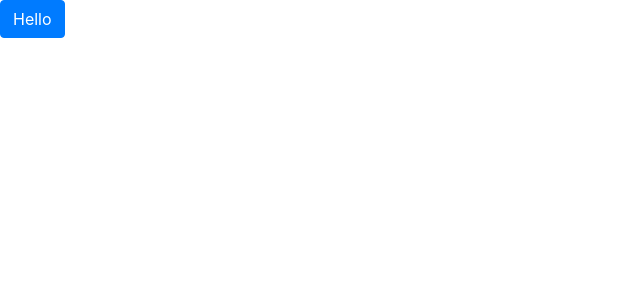
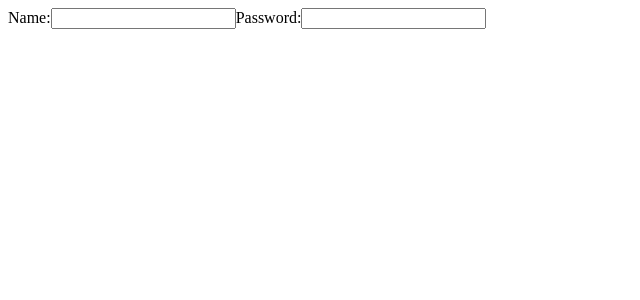
Before and after one commit to nezam0003/React-JS, a React (Create React App) app in the folder geekyshow/my-app/: page / in a window 1280 px wide. Shown: the top 300 px of the page, without its empty margins (0-640 px from the left). Built offline with nearby package versions, Linux system fonts and the light colour scheme.

Commit message:
form - controlled component

```diff
--- a/geekyshow/my-app/src/App.js
+++ b/geekyshow/my-app/src/App.js
@@ -127,17 +127,116 @@
 // export default App;
 
 /********** Images/assists use case *************/
+// import React, { Component } from "react";
+
+// export default class App extends Component {
+//   render() {
+//     return (
+//       <div>
+//         <img
+//           src={process.env.PUBLIC_URL + "/images/portfolio-1.jpg"}
+//           alt="portfolio-1"
+//           width="300px"
+//         />
+//       </div>
+//     );
+//   }
+// }
+
+/*********** Form component (Control component) ************/
+// import React, { Component } from "react";
+
+// export default class App extends Component {
+//   state = {
+//     value: "",
+//   };
+//   onChangeHandler = (e) => {
+//     this.setState({ value: e.target.value.toUpperCase() });
+//   };
+//   render() {
+//     return (
+//       <div>
+//         <form>
+//           <h2>React Control Component</h2>
+//           <input type="text" value={this.state.value} onChange={this.onChangeHandler} />
+//         </form>
+//       </div>
+//     );
+//   }
+// }
+
+/********* text-area **********/
+// import React, { Component } from "react";
+
+// export default class App extends Component {
+//   state = {
+//     value: "",
+//   };
+//   changeTextHandle = (e) => {
+//     this.setState({ value: e.target.value });
+//   };
+//   render() {
+//     return (
+//       <div>
+//         <form>
+//           <textarea value={this.state.value} onChange={this.changeTextHandle} />
+//         </form>
+//       </div>
+//     );
+//   }
+// }
+
+/********* Multiple Inputs **********/
+
 import React, { Component } from "react";
 
 export default class App extends Component {
+  state = {
+    name: "",
+    password: "",
+  };
+
+  /******* One Approach ******/
+  // handleName = (e) => {
+  //   this.setState({
+  //     name: e.target.value,
+  //   });
+  // };
+  // handlePassword = (e) => {
+  //   this.setState({
+  //     password: e.target.value,
+  //   });
+  // };
+
+  /******** Another Approach **********/
+  handleFormInput = (e) => {
+    // this.setState({ [e.target.name]: e.target.value });
+    const inputValue = e.target.name === "password" ? e.target.value.substr(0, 10) : e.target.value;
+    this.setState({ [e.target.name]: inputValue });
+  };
   render() {
     return (
       <div>
-        <img
-          src={process.env.PUBLIC_URL + "/images/portfolio-1.jpg"}
-          alt="portfolio-1"
-          width="300px"
-        />
+        <form>
+          <label>
+            Name:
+            <input
+              type="text"
+              name="name"
+              value={this.state.name}
+              onChange={this.handleFormInput}
+            />
+          </label>
+          <label>
+            Password:
+            <input
+              type="text"
+              name="password"
+              value={this.state.password}
+              onChange={this.handleFormInput}
+            />
+          </label>
+        </form>
       </div>
     );
   }
```
Also changed, not shown: geekyshow/my-app/src/index.js (+7 -3 lines).
